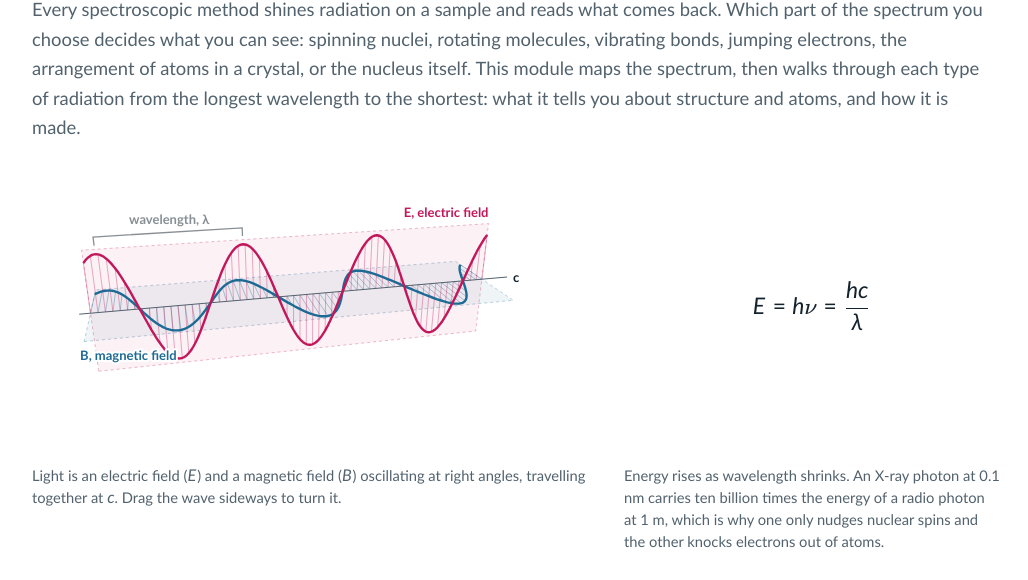
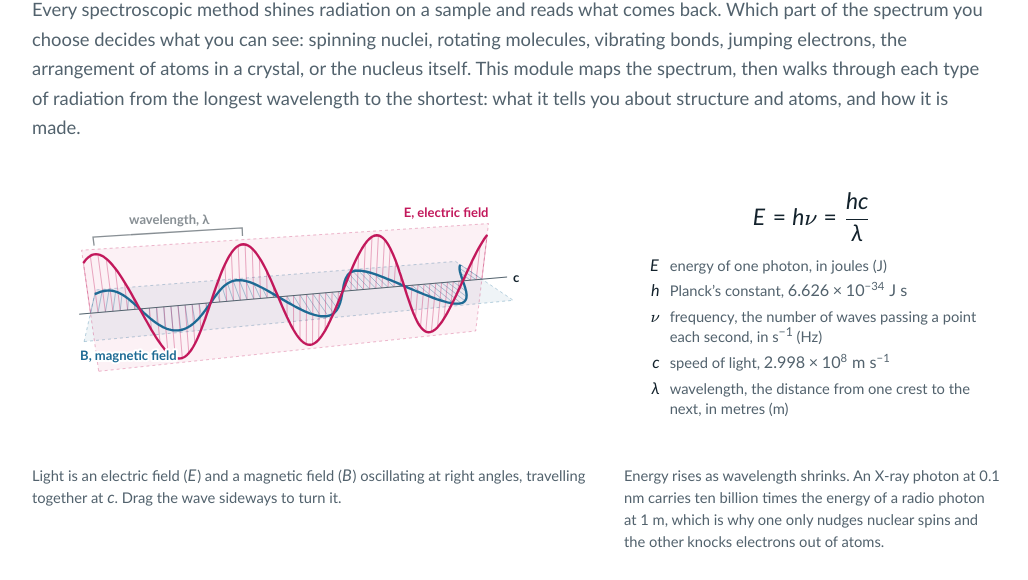
Before and after one commit to sunitathyagarajan/em-radiation, a plain HTML site: page index.html in a window 1280 px wide. Shown: the part 193-773 px from the top of the page, without its empty margins (124-1152 px from the left). Drawn offline with nearby package versions, Linux system fonts and the light colour scheme.

Commit message:
Update index.html

```diff
--- a/index.html
+++ b/index.html
@@ -75,7 +75,12 @@ header .wrap{padding-block:36px 30px;display:grid;gap:12px}
 .reading{display:grid;grid-template-columns:minmax(0,560px) minmax(220px,1fr);grid-template-rows:auto auto;gap:10px 32px;margin-top:4px}
 .reading > *{min-width:0}
 .rtext,.bfig{display:grid;grid-row:span 2;grid-template-rows:subgrid;gap:10px;margin:0}
-.reading .big{font-family:var(--f-num);font-size:clamp(1.05rem,2.6vw,1.3rem);font-weight:600;align-self:center;justify-self:center;text-align:center}
+.reading .eqblock{align-self:center;justify-self:center;display:flex;flex-direction:column;align-items:center;gap:14px;min-width:0}
+.reading .big{font-family:var(--f-num);font-size:clamp(1.05rem,2.6vw,1.3rem);font-weight:600;text-align:center}
+.reading .terms{display:grid;grid-template-columns:auto minmax(0,1fr);gap:5px 10px;margin:0;font-size:.92rem;line-height:1.4;text-align:left;max-width:340px}
+.reading .terms > div{display:contents}
+.reading .terms dt{font-weight:600;text-align:right;min-width:1.2em}
+.reading .terms dd{margin:0;color:var(--muted)}
 .reading .cap,.bfig figcaption{color:var(--muted);font-size:.92rem;line-height:1.5;text-align:left;align-self:start}
 @media (max-width:760px){.reading{grid-template-columns:minmax(0,1fr)} .bfig{width:100%;max-width:560px}}
 .bfig svg{width:100%;height:auto;display:block}
@@ -281,7 +286,16 @@ footer .wrap{padding-block:20px 48px}
         <figcaption>Light is an electric field (\(E\)) and a magnetic field (\(B\)) oscillating at right angles, travelling together at \(c\). Drag the wave sideways to turn it.</figcaption>
       </figure>
       <div class="rtext">
-        <span class="big">\(E = h\nu = \dfrac{hc}{\lambda}\)</span>
+        <div class="eqblock">
+          <span class="big">\(E = h\nu = \dfrac{hc}{\lambda}\)</span>
+          <dl class="terms" aria-label="What each symbol means">
+            <div><dt>\(E\)</dt><dd>energy of one photon, in joules (J)</dd></div>
+            <div><dt>\(h\)</dt><dd>Planck’s constant, \(6.626 \times 10^{-34}\ \text{J s}\)</dd></div>
+            <div><dt>\(\nu\)</dt><dd>frequency, the number of waves passing a point each second, in s<sup>−1</sup> (Hz)</dd></div>
+            <div><dt>\(c\)</dt><dd>speed of light, \(2.998 \times 10^{8}\ \text{m s}^{-1}\)</dd></div>
+            <div><dt>\(\lambda\)</dt><dd>wavelength, the distance from one crest to the next, in metres (m)</dd></div>
+          </dl>
+        </div>
         <span class="cap">Energy rises as wavelength shrinks. An X-ray photon at 0.1 nm carries ten billion times the energy of a radio photon at 1 m, which is why one only nudges nuclear spins and the other knocks electrons out of atoms.</span>
       </div>
     </div>
@@ -1756,7 +1770,7 @@ const arrowDown = (x, y, cls) => `<path d="M${x - 4.5},${y - 9} L${x},${y} L${x
   for (const [r, n] of [[RM, 'M (n = 3)'], [RL, 'L (n = 2)'], [RK, 'K (n = 1)']]) {
     h += `<circle cx="${cx}" cy="${cy}" r="${r}" style="fill:none;stroke:var(--line);stroke-width:1.5"/>`;
     const [lx, ly] = P(r, -62);
-    h += `<text x="${lx + 4}" y="${ly - 3}">${n}</text>`;
+    h += `<text x="${lx + 4}" y="${ly - 3}" style="font-size:10px">${n}</text>`;
   }
   h += `<circle cx="${cx}" cy="${cy}" r="14" style="fill:color-mix(in srgb,var(--xray) 30%,var(--surface));stroke:var(--xray)"/><text x="${cx}" y="${cy + 4.5}" text-anchor="middle" style="fill:var(--ink);font-weight:700">29+</text>`;
   for (let k = 0; k < 8; k++) { const [x, y] = P(RM, k * 45); h += `<circle cx="${x.toFixed(1)}" cy="${y.toFixed(1)}" r="5" class="elec" style="opacity:.55"/>`; }
```
